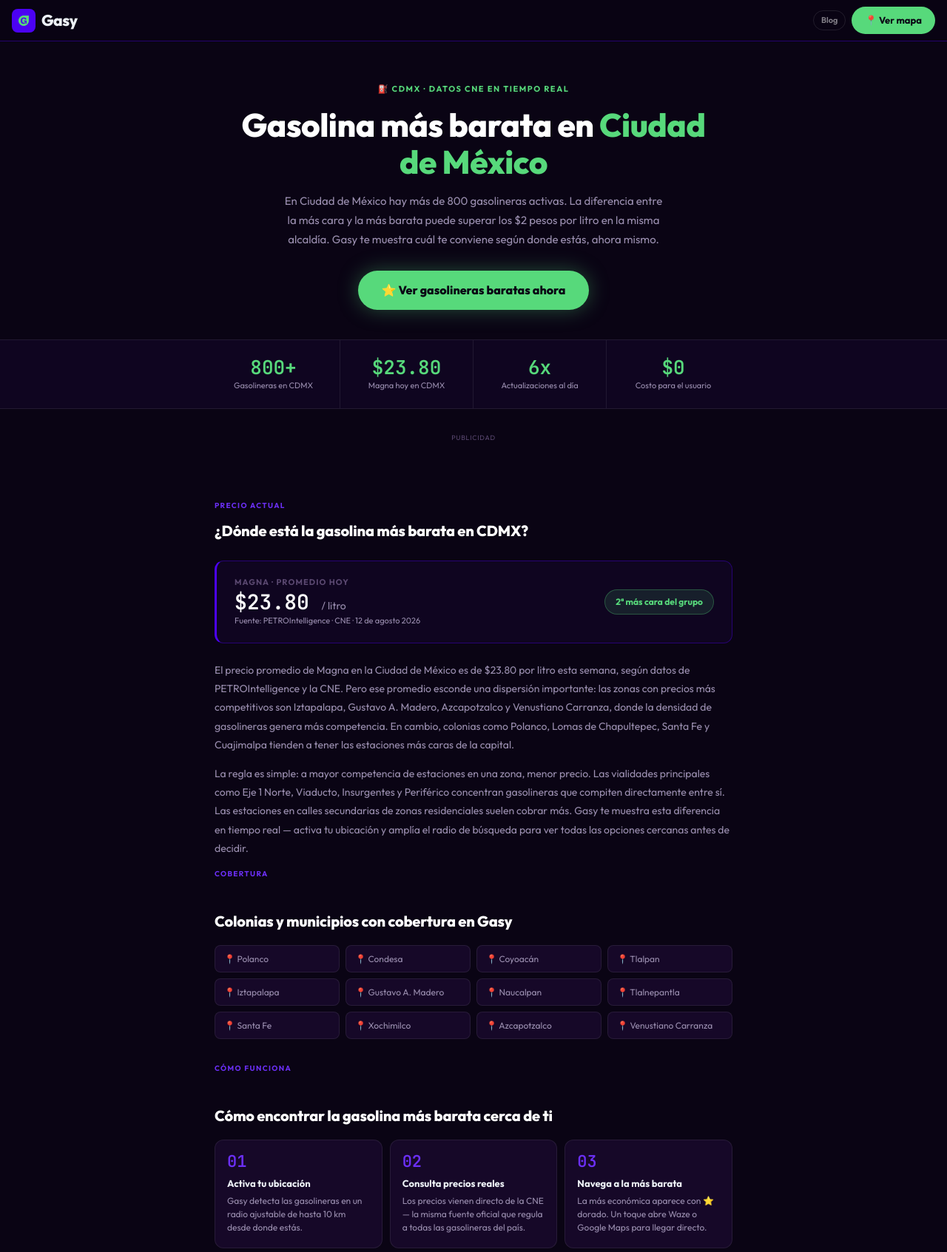
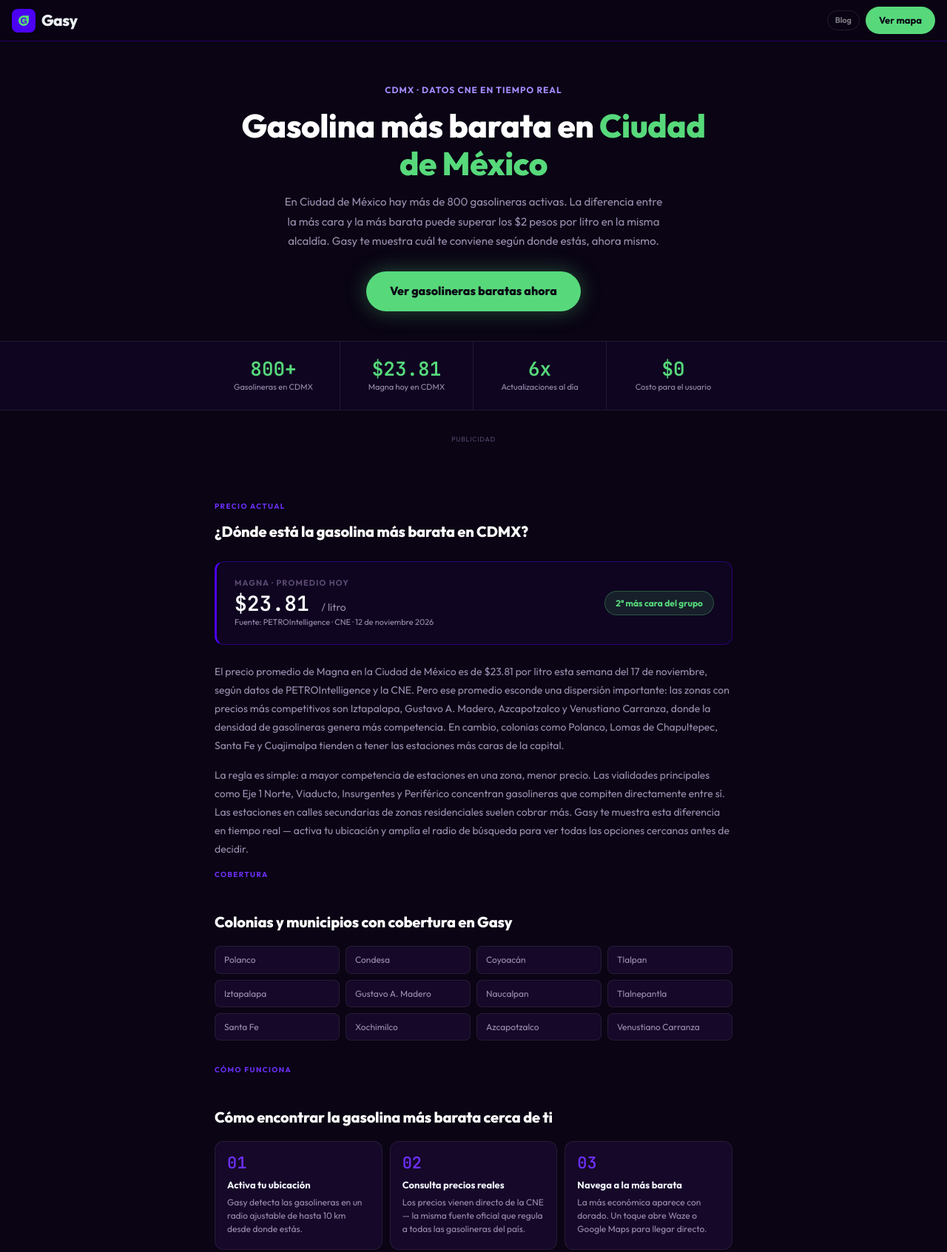
Before and after one commit to enriquemontes919-oss/gasy, a plain HTML site: page ciudad-de-mexico.html in a window 1280 px wide. Shown: the top 1693 px of the page at 74% size. Drawn offline with Linux system fonts and the light colour scheme.

Commit message:
Update ciudad-de-mexico.html

```diff
--- a/ciudad-de-mexico.html
+++ b/ciudad-de-mexico.html
@@ -149,6 +149,18 @@ footer a:hover{color:var(--text2);}
   .content{padding:36px 16px 20px;}
   .price-banner{flex-direction:column;align-items:flex-start;}
 }
+
+  /* ── Design System Nov-2026 ── */
+  .hero-eyebrow {
+    color: #a58bff;
+    font-weight: 700;
+    letter-spacing: 0.08em;
+    text-transform: uppercase;
+    font-size: 12px;
+  }
+  .hero h1 em { color: #57d97b; font-style: normal; }
+  .stat-num { color: #57d97b; }
+
 </style>
 <!-- Google tag (gtag.js) -->
 <script async src="https://www.googletagmanager.com/gtag/js?id=G-4B5V8BHHFQ"></script>
@@ -168,15 +180,15 @@ footer a:hover{color:var(--text2);}
   </a>
   <div class="nav-links">
     <a href="/blog.html" class="nav-blog">Blog</a>
-    <a href="/?lat=19.4326&amp;lng=-99.1332&amp;z=12&amp;ciudad=cdmx" class="nav-cta">&#128205; Ver mapa</a>
+    <a href="/" class="nav-cta"> Ver mapa</a>
   </div>
 </nav>
 
 <div class="hero">
-  <div class="hero-eyebrow">&#9981; CDMX · Datos CNE en tiempo real</div>
+  <div class="hero-eyebrow"> CDMX · Datos CNE en tiempo real</div>
   <h1>Gasolina más barata en <em>Ciudad de México</em></h1>
   <p>En Ciudad de México hay más de 800 gasolineras activas. La diferencia entre la más cara y la más barata puede superar los $2 pesos por litro en la misma alcaldía. Gasy te muestra cuál te conviene según donde estás, ahora mismo.</p>
-  <a href="/?lat=19.4326&amp;lng=-99.1332&amp;z=12&amp;ciudad=cdmx" class="hero-btn">&#11088; Ver gasolineras baratas ahora</a>
+  <a href="/" class="hero-btn"> Ver gasolineras baratas ahora</a>
 </div>
 
 <div class="stats-bar">
@@ -185,7 +197,7 @@ footer a:hover{color:var(--text2);}
     <div class="stat-lbl">Gasolineras en CDMX</div>
   </div>
   <div class="stat">
-    <div class="stat-num">$23.80</div>
+    <div class="stat-num">$23.81</div>
     <div class="stat-lbl">Magna hoy en CDMX</div>
   </div>
   <div class="stat">
@@ -212,30 +224,30 @@ footer a:hover{color:var(--text2);}
   <div class="price-banner">
     <div>
       <div class="price-banner-label">Magna · Promedio hoy</div>
-      <div class="price-banner-val">$23.80 <span style="font-size:14px;color:var(--text2);font-family:var(--sans);font-weight:400;">/ litro</span></div>
-      <div class="price-banner-sub">Fuente: PETROIntelligence · CNE · 12 de agosto 2026</div>
+      <div class="price-banner-val">$23.81 <span style="font-size:14px;color:var(--text2);font-family:var(--sans);font-weight:400;">/ litro</span></div>
+      <div class="price-banner-sub">Fuente: PETROIntelligence · CNE · 12 de noviembre 2026</div>
     </div>
     <div class="price-banner-badge">2ª más cara del grupo</div>
   </div>
 
-  <p>El precio promedio de Magna en la Ciudad de México es de $23.80 por litro esta semana, según datos de PETROIntelligence y la CNE. Pero ese promedio esconde una dispersión importante: las zonas con precios más competitivos son Iztapalapa, Gustavo A. Madero, Azcapotzalco y Venustiano Carranza, donde la densidad de gasolineras genera más competencia. En cambio, colonias como Polanco, Lomas de Chapultepec, Santa Fe y Cuajimalpa tienden a tener las estaciones más caras de la capital.</p>
+  <p>El precio promedio de Magna en la Ciudad de México es de $23.81 por litro esta semana del 17 de noviembre, según datos de PETROIntelligence y la CNE. Pero ese promedio esconde una dispersión importante: las zonas con precios más competitivos son Iztapalapa, Gustavo A. Madero, Azcapotzalco y Venustiano Carranza, donde la densidad de gasolineras genera más competencia. En cambio, colonias como Polanco, Lomas de Chapultepec, Santa Fe y Cuajimalpa tienden a tener las estaciones más caras de la capital.</p>
   <p>La regla es simple: a mayor competencia de estaciones en una zona, menor precio. Las vialidades principales como Eje 1 Norte, Viaducto, Insurgentes y Periférico concentran gasolineras que compiten directamente entre sí. Las estaciones en calles secundarias de zonas residenciales suelen cobrar más. Gasy te muestra esta diferencia en tiempo real — activa tu ubicación y amplía el radio de búsqueda para ver todas las opciones cercanas antes de decidir.</p>
 
   <span class="section-label">Cobertura</span>
   <h2>Colonias y municipios con cobertura en Gasy</h2>
   <div class="colonias">
-    <div class="colonia-tag">&#128205; Polanco</div>
-    <div class="colonia-tag">&#128205; Condesa</div>
-    <div class="colonia-tag">&#128205; Coyoacán</div>
-    <div class="colonia-tag">&#128205; Tlalpan</div>
-    <div class="colonia-tag">&#128205; Iztapalapa</div>
-    <div class="colonia-tag">&#128205; Gustavo A. Madero</div>
-    <div class="colonia-tag">&#128205; Naucalpan</div>
-    <div class="colonia-tag">&#128205; Tlalnepantla</div>
-    <div class="colonia-tag">&#128205; Santa Fe</div>
-    <div class="colonia-tag">&#128205; Xochimilco</div>
-    <div class="colonia-tag">&#128205; Azcapotzalco</div>
-    <div class="colonia-tag">&#128205; Venustiano Carranza</div>
+    <div class="colonia-tag"> Polanco</div>
+    <div class="colonia-tag"> Condesa</div>
+    <div class="colonia-tag"> Coyoacán</div>
+    <div class="colonia-tag"> Tlalpan</div>
+    <div class="colonia-tag"> Iztapalapa</div>
+    <div class="colonia-tag"> Gustavo A. Madero</div>
+    <div class="colonia-tag"> Naucalpan</div>
+    <div class="colonia-tag"> Tlalnepantla</div>
+    <div class="colonia-tag"> Santa Fe</div>
+    <div class="colonia-tag"> Xochimilco</div>
+    <div class="colonia-tag"> Azcapotzalco</div>
+    <div class="colonia-tag"> Venustiano Carranza</div>
   </div>
 
   <span class="section-label">Cómo funciona</span>
@@ -254,14 +266,14 @@ footer a:hover{color:var(--text2);}
     <div class="step">
       <div class="step-num">03</div>
       <div class="step-title">Navega a la más barata</div>
-      <div class="step-desc">La más económica aparece con ⭐ dorado. Un toque abre Waze o Google Maps para llegar directo.</div>
+      <div class="step-desc">La más económica aparece con  dorado. Un toque abre Waze o Google Maps para llegar directo.</div>
     </div>
   </div>
 
   <span class="section-label">Leyenda del mapa</span>
   <h2>Cómo leer los colores en el mapa de Gasy</h2>
   <div class="colors">
-    <div class="color-row"><div class="color-dot" style="background:#FFD700;"></div><span class="color-text"><strong style="color:#FFD700">⭐ Dorado</strong> — La gasolinera más barata de tu zona</span></div>
+    <div class="color-row"><div class="color-dot" style="background:#FFD700;"></div><span class="color-text"><strong style="color:#FFD700"> Dorado</strong> — La gasolinera más barata de tu zona</span></div>
     <div class="color-row"><div class="color-dot" style="background:#57d97b;"></div><span class="color-text"><strong style="color:#57d97b">Verde</strong> — Tercio más barato de la zona</span></div>
     <div class="color-row"><div class="color-dot" style="background:#ffc400;"></div><span class="color-text"><strong style="color:#ffc400">Amarillo</strong> — Precio medio de la zona</span></div>
     <div class="color-row"><div class="color-dot" style="background:#ff3d57;"></div><span class="color-text"><strong style="color:#ff3d57">Rojo</strong> — Tercio más caro de la zona</span></div>
@@ -307,7 +319,7 @@ footer a:hover{color:var(--text2);}
 <div class="cta-bottom">
   <h2>Encuentra la gasolina más barata<br>en Ciudad de México ahora</h2>
   <p>Gratis, sin registro, sin anuncios intrusivos. Solo activa tu ubicación y ahorra.</p>
-  <a href="/?lat=19.4326&amp;lng=-99.1332&amp;z=12&amp;ciudad=cdmx" class="hero-btn">&#128205; Abrir Gasy ahora</a>
+  <a href="/" class="hero-btn"> Abrir Gasy ahora</a>
   <div class="cities">
     <a href="/ciudad-de-mexico" class="city-link active">CDMX</a>
     <a href="/guadalajara" class="city-link">Guadalajara</a>
```
